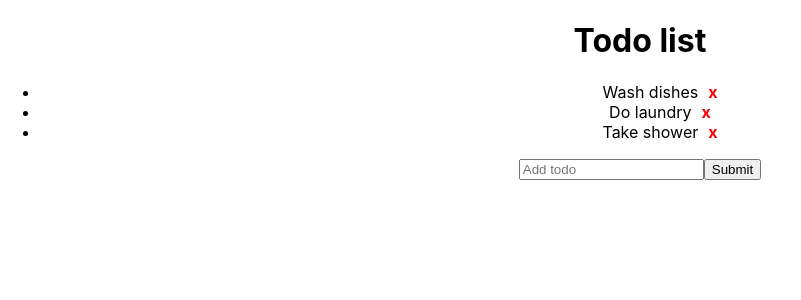
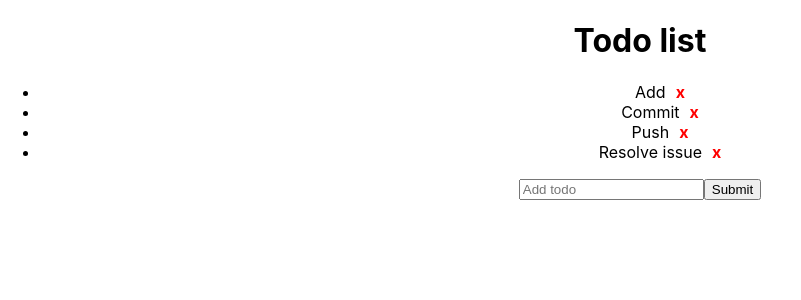
Before and after one commit to KarlOL82/react-practice, a React (Create React App) app: page / in a window 1280 px wide. Shown: the top 300 px of the page, without its empty margins (0-801 px from the left). Built offline with nearby package versions, Linux system fonts and the light colour scheme.

Commit message:
changed list items

```diff
--- a/src/App.js
+++ b/src/App.js
@@ -3,9 +3,10 @@ import "./style.css";
 
 export default function App() {
   const [todos, setTodos] = React.useState([
-    { id: 1, text: "Wash dishes", done: false },
-    { id: 2, text: "Do laundry", done: false },
-    { id: 3, text: "Take shower", done: false },
+    { id: 1, text: "Add", done: false },
+    { id: 2, text: "Commit", done: false },
+    { id: 3, text: "Push", done: false },
+    { id: 4, text: "Resolve issue", done: false },
   ]);
   return (
     <div className="App">
```
